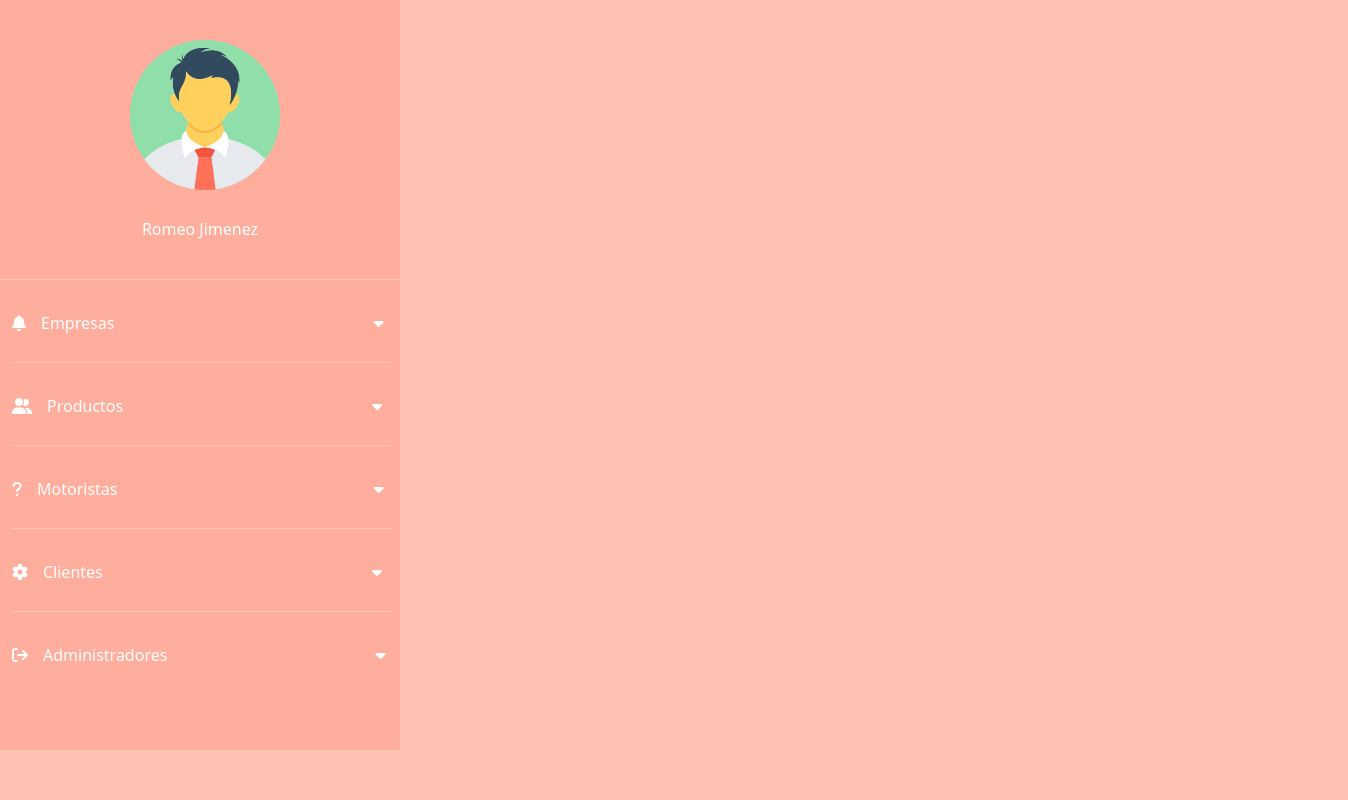
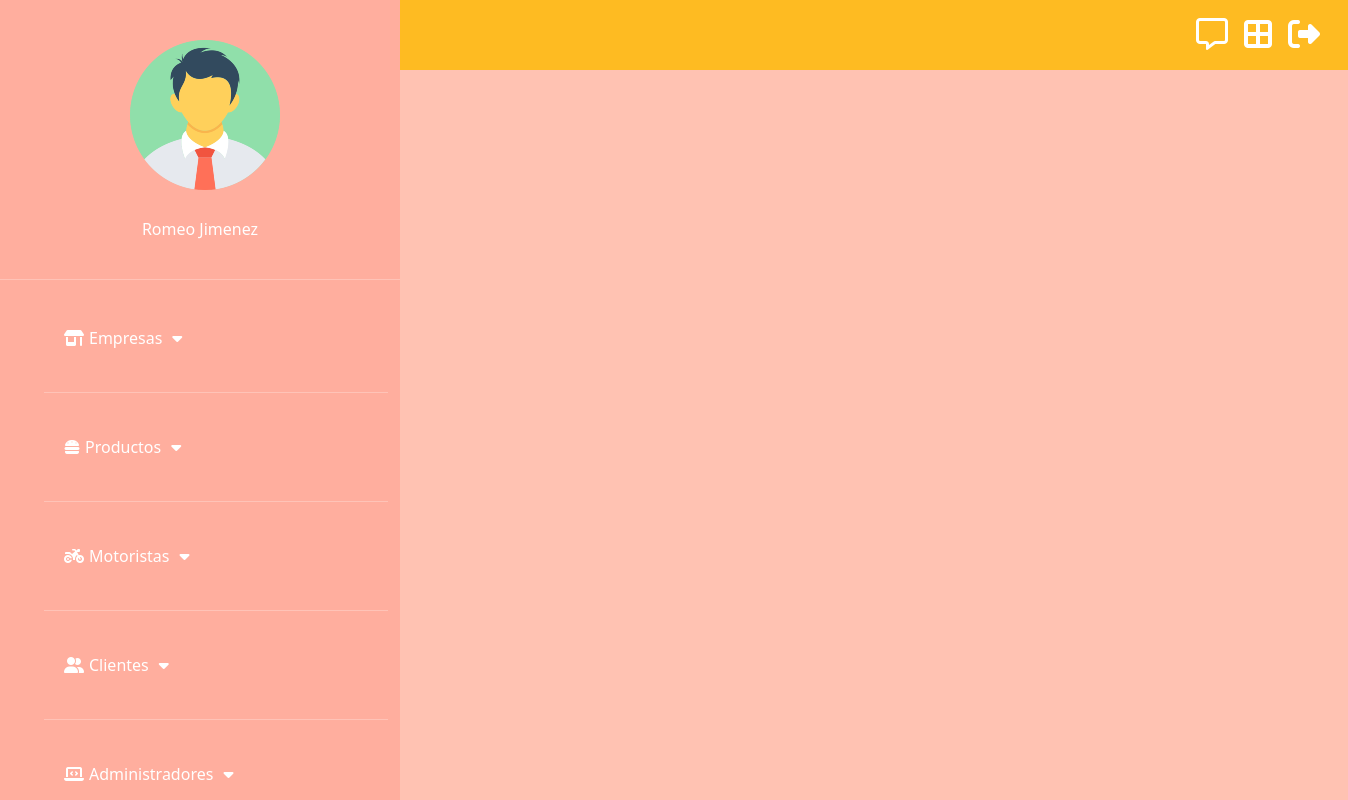
Before and after one commit to OnMyMind-28/Administraci-n-Homero-Delivery, a plain HTML site: page Frontend/index.html in a window 1280 px wide. Both pictures are taken after typing "Sample", "Sample123" into the empty fields and a click on the button "Iniciar sesión". Shown: the top 800 px of the page, 1348 px wide, since content can reach past the window. Drawn offline with nearby package versions, Linux system fonts and the light colour scheme.

Commit message:
Frontend-Admin-Avance3

```diff
--- a/Frontend/css/estilos.css
+++ b/Frontend/css/estilos.css
@@ -70,11 +70,38 @@
    margin-top: 100px !important;
 }
 /**********************************************************************************************************************/
+/*Navbar*/
+.nav-2P{
+   background-color: #FEBB22;
+   width: 948px !important;
+   height: 70px;
+   position: absolute !important;
+   margin-left: 400px !important;
+   z-index:1000;
+}
+.icon-nav{
+   display:flex;
+   justify-content: right;
+   margin-top: 18px;
+   margin-right: 10px;
+}
+.fa-message{
+   color: #FFFFFF;
+}
+.fa-border-all{
+   color: #FFFFFF;
+}
+.fa-right-from-bracket{
+   color: #FFFFFF;
+}
+/**********************************************************************************************************************/
 /*Menú lateral*/
 .menu-lateral{
    width: 400px;
-   height: 750px;
+   height: 1000px;
    background-color: #FFAE9E;
+   margin-top: 0;
+
 }
 .img-user{
    margin-left:130px;
@@ -106,6 +133,86 @@
 
 }
 /************************************************************************************************************************/
+/*Submenu de opción empresas*/
+.subEmpresa{
+   background-color: #FFFFFF;
+   color: black;
+
+   z-index: 1000;
+}
+
+button:hover{
+background-color: aqua;
+}
+ ul {
+	list-style:none;
+   margin-left: 0 !important;
+   padding: 0;
+   margin: 0;
+   border-radius: 10px;
+
+}
+
+ ul li {
+	position: relative;
+
+}
+
+ ul li:hover {
+	background:pink;
+   border-radius: 10px;
+   margin-left: 0;
+   margin: 0;padding: auto;
+   padding: 0;
+}
+
+ ul li a {
+	color:#FFFFFF;
+	display:block;
+	text-decoration:none;
+	padding: 20px;
+}
+ul li a:hover{
+   color: purple;
+}
+
+ ul li a span {
+	margin-right:5px;
+}
+
+ ul li:hover .hijo {
+	display:block;
+}
+
+ ul li .hijo {
+	display: none;
+	background:rgb(253, 107, 131);
+	position: absolute;
+	width: 344px;
+	z-index:1000;
+}
+
+ ul li .hijo li {
+	display:block;
+	overflow: hidden;
+	border-bottom: 1px solid rgba(255,255,255,.5);
+}
+
+ ul li .hijo li a {
+	display: block;
+}
+
+ ul li .hijo li a span {
+	float: right;
+	position: relative;
+	top:3px;
+	margin-right:0;
+	margin-left:5px;
+}
+.fa-caret-down{
+   padding: 10px;
+}
+/************************************************************************************************************************/
  /*contenido none*/
  #nav-1{
     display: block;
--- a/Frontend/index.html
+++ b/Frontend/index.html
@@ -50,7 +50,7 @@
         <img class="img-homer" src="img/Logo/2.homero.png" alt="">
     </section>
 <!--**************************************************************************************************************-->
-    <section id="cont-1">
+    <section id="cont-1" class="">
 
     </section>
 
--- a/Frontend/js/controlador.js
+++ b/Frontend/js/controlador.js
@@ -65,24 +65,66 @@ function generaMenuLateral(){
     let user = usuarios;
 
     document.getElementById ('cont-1').innerHTML += `
+    <div class="container-fluid nav-2P">
+    <a class="navbar-brand icon-nav" href="#">
+    <span><i class="fa-regular fa-message fa-2x me-3"></i></span>
+    <span><i class="fa-sharp fa-solid fa-border-all fa-2x me-3"></i></span>
+    <span ><i class="fa-solid fa-right-from-bracket fa-2x me-3"></i></span>
+    </a>
+  </div>
+
     <div class="menu-lateral">
     <img class="img-user" src="img/usuarios/1.user.png" alt="">
     <h6 class="name-user">Romeo Jimenez</h6>
     <hr class="hr-user" >
     <div class="container-fluid">
               <div class="">
+                  <div class="menu">
+                  <ul>
+                  <li class="submenu">
+                      <a href="#"><span class="fa-solid fa-shop"></span>Empresas<span class="fa-solid fa-caret-down"></span></a>
+                      <ul class="hijo">
+                          <li><a href="#">Agregar <span class=""></span></a></li>
+                          <li><a href="#">Editar <span class=""></span></a></li>
+                          <li><a href="#">Eliminar <span class=""></span></a></li>
+                      </ul>
+                  </li>
+                    <hr>
+                  <li class="submenu">
+                      <a href="#"><span class="fa-solid fa-burger"></span>Productos<span class="fa-solid fa-caret-down"></span></a>
+                      <ul class="hijo">
+                          <li><a href="#">Agregar <span class=""></span></a></li>
+                          <li><a href="#">Editar <span class=""></span></a></li>
+                          <li><a href="#">Eliminar <span class=""></span></a></li>
+                      </ul>
+                  </li>
+                  <hr>
+                  <li class="submenu">
+                      <a href="#"><span class="fa-solid fa-motorcycle"></span>Motoristas<span class="fa-solid fa-caret-down"></span></a>
+                      <ul class="hijo">
+                          <li><a href="#">Agregar <span class=""></span></a></li>
+                          <li><a href="#">Editar <span class=""></span></a></li>
+                          <li><a href="#">Eliminar <span class=""></span></a></li>
+                      </ul>
+                  </li>
+                  <hr>
+                  <li class="submenu">
+                      <a href="#"><span class="fa-solid fa-user-group"></span>Clientes<span class="fa-solid fa-caret-down"></span></a>
+                      <ul class="hijo">
+                          <li><a href="#">Ver clientes<span class=""></span></a></li>
 
-                  </button>
-                  <div class="menu">
-                    <a class="dropdown-item" href="#"><i class="fa-solid fa-bell icon"></i>Empresas       <i id="sunM-1" class="fa-solid fa-caret-down "  style=" margin-left:255px ;" onclick="toolsEmp()"></i></a>
-                    <hr class="hr-menu" >
-                    <a class="dropdown-item" href="#"><i class="fa-solid fa-user-group icon"></i>Productos      <i class="fa-solid fa-caret-down"style=" margin-left:245px ;"></i></a>
-                    <hr class="hr-menu" >
-                    <a class="dropdown-item" href="#"><i class="fa-solid fa-question icon"></i>Motoristas     <i class="fa-solid fa-caret-down"style=" margin-left:252px ;"></i></a>
-                    <hr class="hr-menu" >
-                    <a class="dropdown-item" href="#"><i class="fa-solid fa-gear icon"></i>Clientes       <i class="fa-solid fa-caret-down"style=" margin-left:265px ;"></i></a>
-                    <hr class="hr-menu" >
-                    <a class="dropdown-item" href="index.html"><i class="fa-solid fa-arrow-right-from-bracket icon"></i>Administradores<i class="fa-solid fa-caret-down"style=" margin-left:208px ;"></i></a>
+                      </ul>
+                  </li>
+                  <hr>
+                  <li class="submenu">
+                      <a href="#"><span class="fa-solid fa-laptop-code"></span>Administradores<span class="fa-solid fa-caret-down"></span></a>
+                      <ul class="hijo">
+                          <li><a href="#">Agregar <span class=""></span></a></li>
+                          <li><a href="#">Editar <span class=""></span></a></li>
+                          <li><a href="#">Eliminar <span class=""></span></a></li>
+                      </ul>
+                  </li>
+              </ul>
 
                   </div>
                 </div>
@@ -97,12 +139,62 @@ function generaMenuLateral(){
 //Función de herramientas de empresas
 function toolsEmp() {
     document.getElementById ('sunM-1').innerHTML += `
-    <div class="dropdown">
-
-  <ul class="dropdown-menu">
-    <li><a class="dropdown-item" href="#">Action</a></li>
-    <li><a class="dropdown-item" href="#">Another action</a></li>
-    <li><a class="dropdown-item" href="#">Something else here</a></li>
-  </ul>
+    <div class="dropdown subEmpresa" >
+    <option value="rigatoni">Rigatoni</option>
+  <option value="dave">Dave</option>
+  <option value="pumpernickel">Pumpernickel</option>
+  <option value="reeses">Reeses</option>
 </div>`
 }
+
+/******************************************************************************************************************** */
+//FUNCIONES PARA OPCIONES DE SUBMENÚ EMPRESAS
+//Función Agregar
+function AgregarEmpresa () {
+
+}
+function EditarEmpresa () {
+
+}
+function EliminarEmpresa () {
+
+}
+//FUNCIONES PARA OPCIONES DE SUBMENÚ PRODUCTOS
+//Función Agregar
+function AgregarProductos () {
+
+}
+function EditarProductos () {
+
+}
+function EliminarProductos () {
+
+}
+//FUNCIONES PARA OPCIONES DE SUBMENÚ MOTORISTAS
+//Función Agregar
+function AgregarMotoristas () {
+
+}
+function EditarMotoristas () {
+
+}
+function EliminarMotoristas () {
+
+}
+//FUNCIONES PARA OPCIONES DE SUBMENÚ CLIENTES
+//Función que genera el listado de clientes
+function VerClientes () {
+
+}
+//FUNCIONES PARA OPCIONES DE SUBMENÚ ADMINISTRADORES
+//Función Agregar
+function AgregarAdministrador() {
+
+}
+function EditarAdministrador() {
+
+}
+function EliminarAdministrador() {
+
+}
+/********************************************************************************************************************* */
```
